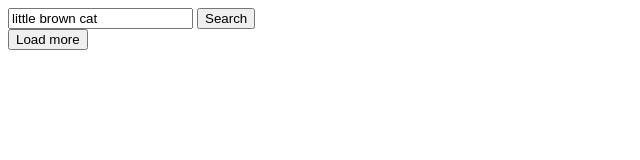
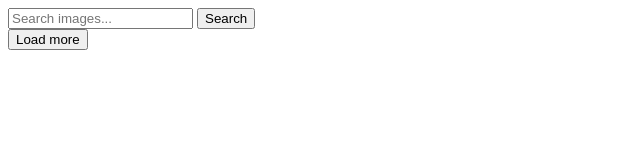
Before and after one commit to julgrabar/goit-js-hw-11, a plain HTML site: page index.html in a window 1280 px wide. Shown: the full height of the page, 0-640 px from the left. Drawn offline with Linux system fonts and the light colour scheme.

Commit message:
Deploying to gh-pages from @ julgrabar/goit-js-hw-11@5354acf666890d2cd8a34030cb595667bfeaa8ad 🚀

```diff
--- a/index.html
+++ b/index.html
@@ -1 +1 @@
-<!DOCTYPE html><html lang="en"><head><meta charset="UTF-8"><meta http-equiv="X-UA-Compatible" content="IE=edge"><meta name="viewport" content="width=device-width, initial-scale=1.0"><title>Homework 11</title><link rel="stylesheet" href="/goit-js-hw-11/src.e56e6b34.css"></head><body> <header> <form class="search-form" id="search-form"> <input type="text" name="searchQuery" autocomplete="off" placeholder="Search images..." value="little brown cat"> <button type="submit" class="search">Search</button> </form> </header> <main> <div class="container"> <div class="gallery">  </div> <button type="button" class="load-more">Load more</button> </div> </main> <script src="/goit-js-hw-11/src.d4fcebac.js"></script> </body></html>
+<!DOCTYPE html><html lang="en"><head><meta charset="UTF-8"><meta http-equiv="X-UA-Compatible" content="IE=edge"><meta name="viewport" content="width=device-width, initial-scale=1.0"><title>Homework 11</title><link rel="stylesheet" href="/goit-js-hw-11/src.e56e6b34.css"></head><body> <header> <form class="search-form" id="search-form"> <input type="text" name="searchQuery" autocomplete="off" placeholder="Search images..."> <button type="submit" class="search">Search</button> </form> </header> <main> <div class="container"> <div class="gallery">  </div> <button type="button" class="load-more">Load more</button> </div> </main> <script src="/goit-js-hw-11/src.d4fcebac.js"></script> </body></html>
```
